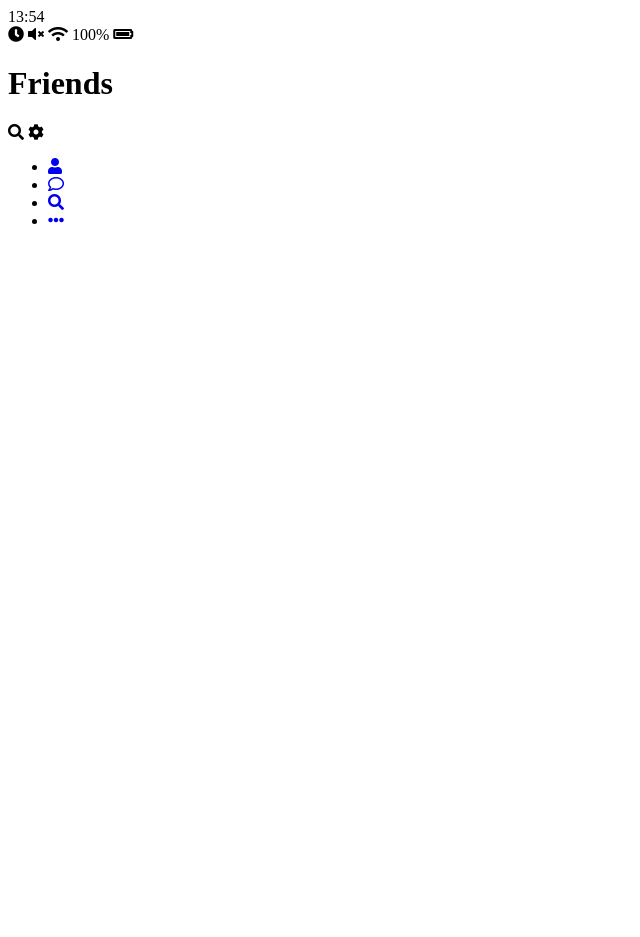
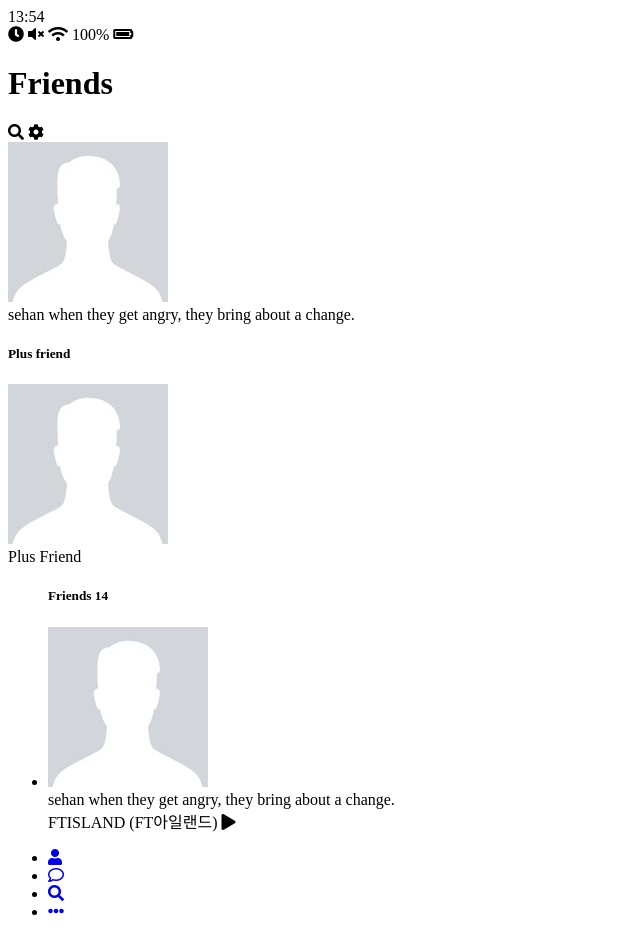
Before and after one commit to LeeSehan/kakao-clone, a plain HTML site: page friends.html in a window 1280 px wide. Shown: the whole page, without its empty margins (0-640 px from the left). Before the commit the page ends 800 px from the top, so only its background shows below. Drawn offline with Linux system fonts and the light colour scheme.

Commit message:
Friends Screen

```diff
--- a/friends.html
+++ b/friends.html
@@ -41,6 +41,60 @@
             </span>
         </div>
     </header>
+    <main class="friends">
+        <header class="friends__header">
+            <div class="friends__friend friend friend--lg">
+                <div class="friend__column">
+                    <img src="images/avatar.jpg" alt="avatar" class="g-avatar friend__avatar">
+                    <div class="friend__content">
+                        <span class="friend__name">
+                            sehan
+                        </span>
+                        <span class="friend__status">
+                            when they get angry, they bring about a change.
+                        </span>
+                    </div>
+                </div>
+            </div>
+        </header>
+        <div class="friends__plus">
+            <h5 class="friends__plus-title">Plus friend</h5>
+            <div class="friends__friend friend friend">
+                <div class="friend__column">
+                    <img src="images/avatar.jpg" alt="avatar" class="g-avatar friend__avatar">
+                    <div class="friend__content">
+                        <span class="friend__name">
+                            Plus Friend
+                        </span>
+                    </div>
+                </div>
+            </div>
+        </div>
+        <ul class="friends__list">
+            <h5 class="friends__title">Friends 14</h5>
+            <li class="friends__friend friend friend--lg">
+                <div class="friend__column">
+                    <img src="images/avatar.jpg" alt="avatar" class="g-avatar friend__avatar">
+                    <div class="friend__content">
+                        <span class="friend__name">
+                            sehan
+                        </span>
+                        <span class="friend__status">
+                            when they get angry, they bring about a change.
+                        </span>
+                    </div>
+                </div>
+                <div class="friend__column">
+                    <span class="friend__now-listening">
+                        <span>
+                            FTISLAND (FT아일랜드)
+                        </span>
+                        <i class="fas fa-play"></i>
+                    </span>
+                </div>
+            </li>
+        </ul>
+    </main>
     <nav class="nav">
         <ul class="nav__list">
             <li class="nav__list-item">
```
Also changed, not shown: index.html (+7 -3 lines).
